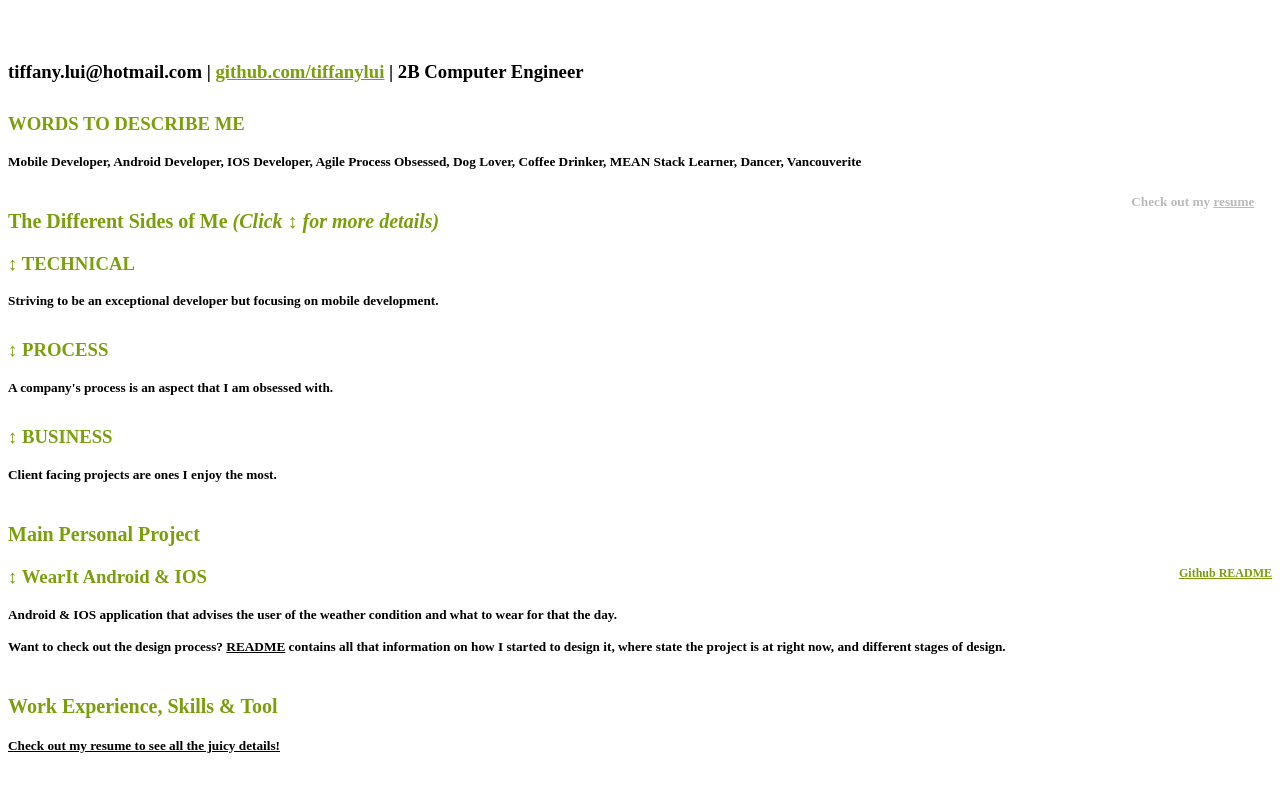
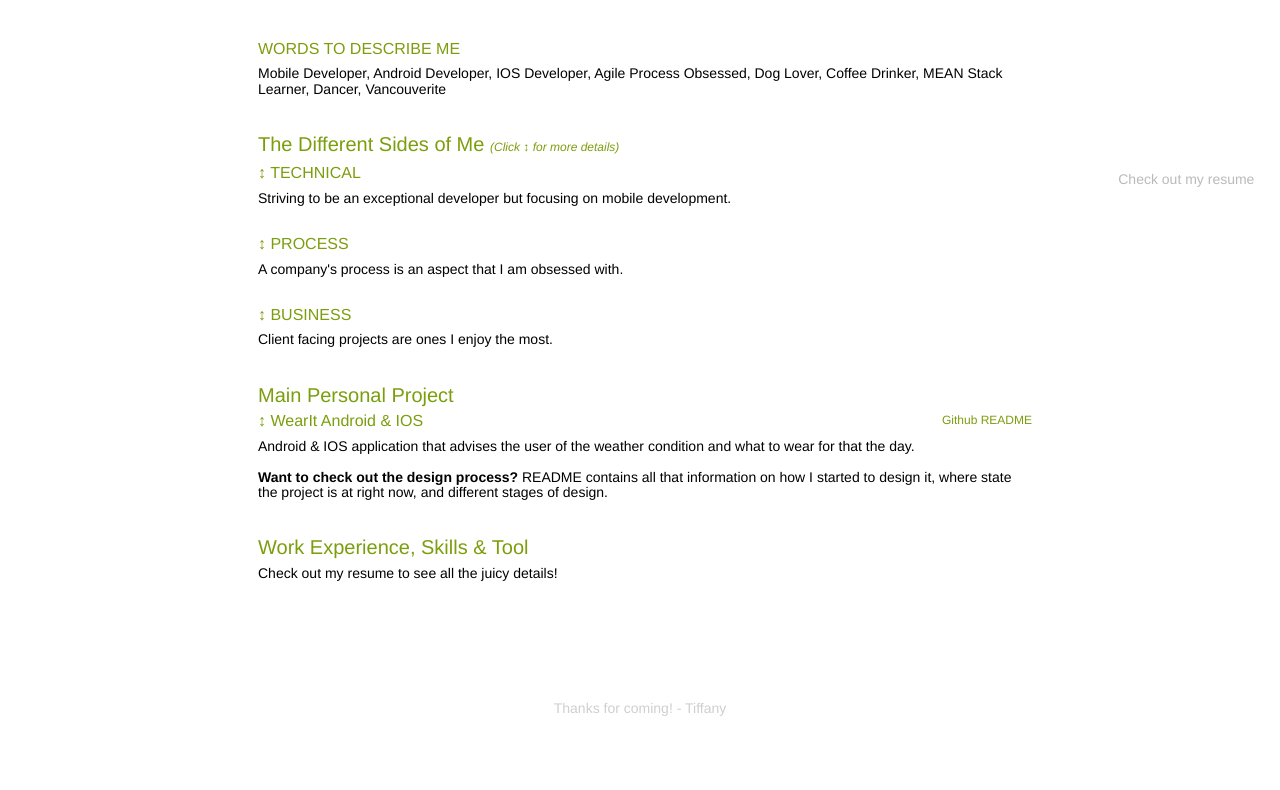
Before and after one commit to tiffanylui/tiffanylui.github.io, a plain HTML site: page index.html in a window 1280 px wide. Shown: the part 228-1018 px from the top of the page. After the commit the page ends 953 px from the top, so only its background shows below. Drawn offline with Linux system fonts and the light colour scheme.

Commit message:
Fixed bug on sizing

```diff
--- a/index.html
+++ b/index.html
@@ -1,5 +1,5 @@
 <head>
-<link rel="stylesheet" type="text/css" media="screen and (min-device-width: 1000px)" href="style.css">
+<link rel="stylesheet" type="text/css" href="style.css">
 </script>
 </head>
 <body>
```
